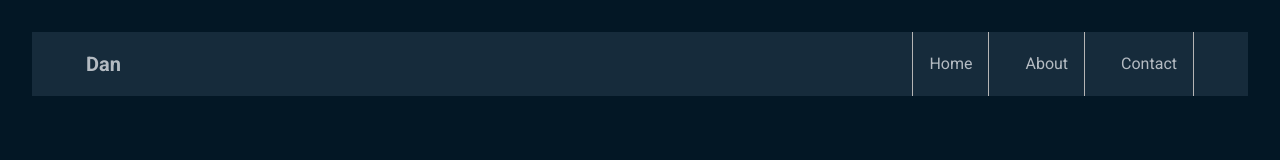
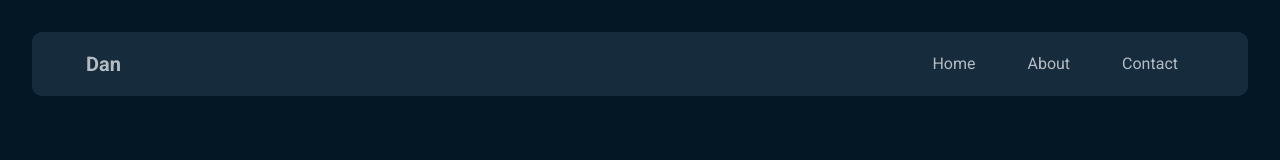
Before and after one commit to DanMyers300/danmyers.net, a React (Vite) app: page / in a window 1280 px wide. Shown: the top 160 px of the page. Built offline with nearby package versions, Linux system fonts and the light colour scheme.

Commit message:
updated header style

```diff
--- a/src/App.tsx
+++ b/src/App.tsx
@@ -4,10 +4,10 @@ import './App.css'
 
 function App() {
   return (
-    <>
-    <Header />
-    <Home />
-    </>
+    <body>
+      <Header />
+      <Home />
+    </body>
   )
 }
 
--- a/src/components/Header.tsx
+++ b/src/components/Header.tsx
@@ -9,23 +9,17 @@ const Header: React.FC = () => {
     const navToggle = navToggleRef.current;
     const navWrapper = navWrapperRef.current;
 
-    if (navToggle && navWrapper) {
-      const handleClick = () => {
-        if (navWrapper.classList.contains('active')) {
-          navToggle.setAttribute('aria-expanded', 'false');
-          navWrapper.classList.remove('active');
-        } else {
-          navWrapper.classList.add('active');
-          navToggle.setAttribute('aria-expanded', 'true');
-        }
-      };
+    const handleClick = () => {
+      const isActive = navWrapper?.classList.contains('active');
+      navToggle?.setAttribute('aria-expanded', String(!isActive));
+      navWrapper?.classList.toggle('active');
+    };
 
-      navToggle.addEventListener('click', handleClick);
+    navToggle?.addEventListener('click', handleClick);
 
-      return () => {
-        navToggle.removeEventListener('click', handleClick);
-      };
-    }
+    return () => {
+      navToggle?.removeEventListener('click', handleClick);
+    };
   }, []);
 
   return (
--- a/src/styles/Header.css
+++ b/src/styles/Header.css
@@ -1,48 +1,59 @@
+/* Global Reset */
 @import url("https://fonts.googleapis.com/css2?family=Roboto:wght@400;700&display=swap");
 
-html, body, div, span, applet, object, iframe, h1, h2, h3, h4, h5, h6, p, blockquote, pre, a, abbr, acronym, address, big, cite, code, del, dfn, em, img, ins, kbd, q, s, samp, small, strike, strong, sub, sup, tt, var, b, u, i, center, dl, dt, dd, ol, ul, li, fieldset, form, label, legend, table, caption, tbody, tfoot, thead, tr, th, td, article, aside, canvas, details, embed, figure, figcaption, footer, header, hgroup, menu, nav, output, ruby, section, summary, time, mark, audio, video {
+*,
+*::before,
+*::after {
   margin: 0;
   padding: 0;
   border: 0;
-  font-size: 100%;
+  box-sizing: border-box;
   font: inherit;
   vertical-align: baseline;
 }
-article, aside, details, figcaption, figure, footer, header, hgroup, menu, nav, section {
-  display: block;
+
+html {
+  -webkit-font-smoothing: antialiased;
+  -moz-osx-font-smoothing: grayscale;
+  font-size: 100%;
 }
+
 body {
+  font-family: "Roboto", sans-serif;
   line-height: 1;
 }
-ol, ul {
-  list-style: none;
-}
-blockquote, q {
-  quotes: none;
-}
-blockquote:before, blockquote:after, q:before, q:after {
-  content: '';
-  content: none;
-}
-table {
-  border-collapse: collapse;
-  border-spacing: 0;
+
+/* Utility Classes */
+.srOnly {
+  position: absolute;
+  clip: rect(1px, 1px, 1px, 1px);
+  padding: 0;
+  border: 0;
+  height: 1px;
+  width: 1px;
+  overflow: hidden;
 }
 
-.brand {
-  font-weight: bold;
-  font-size: 20px;
+.wrapper {
+  max-width: 1140px;
+  padding-left: 1rem;
+  padding-right: 1rem;
+  margin-left: auto;
+  margin-right: auto;
 }
 
+/* Header Styles */
 .siteHeader {
   position: relative;
   background-color: #162b3b;
+  border-radius: 10px;
 }
 
 .siteHeaderWrapper {
   padding-top: 1rem;
   padding-bottom: 1rem;
 }
+
 @media (min-width: 600px) {
   .siteHeaderWrapper {
     display: flex;
@@ -53,10 +64,18 @@ table {
   }
 }
 
-@media (min-width: 600px) {
-  .navWrapper {
-    display: flex;
-  }
+.brand {
+  font-weight: bold;
+  font-size: 20px;
+  color: #b4bbc2;
+  text-decoration: none;
+}
+
+/* Navigation Styles */
+.navWrapper {
+  display: flex;
+  gap: 20px;
+  list-style: none; /* Remove list markers (dots) */
 }
 
 @media (max-width: 599px) {
@@ -71,7 +90,9 @@ table {
     opacity: 0;
     transform: translateY(-20px);
     transition: opacity 0.3s ease-out, transform 0.3s ease-out, visibility 0.3s ease-out;
+    flex-direction: column;
   }
+
   .navWrapper.active {
     visibility: visible;
     opacity: 1;
@@ -79,76 +100,82 @@ table {
   }
 }
 
-@media (min-width: 600px) {
-  .navItem:first-child a {
-    border-left: 1px solid #b5b5b5;
-  }
-}
-
 .navItem a {
   display: block;
   padding: 1.5rem 1rem;
-}
-@media (min-width: 600px) {
-  .navItem a {
-    border-right: 1px solid #b5b5b5;
-  }
+  color: #b4bbc2;
+  text-decoration: none;
 }
 
+/* Remove borders between navigation items */
+.navItem a {
+  border: none !important; /* Remove all borders */
+}
+
+/* Hamburger Menu Styles */
 .navToggle {
   display: none;
+  background: none;
+  border: none;
+  cursor: pointer;
+  padding: 10px;
+  align-items: center;
+  justify-content: center;
 }
+
 @media (max-width: 599px) {
   .navToggle {
-    background-color: #162b3b;
-    color: #b4bbc2;
-    display: block;
+    display: flex;
     position: absolute;
     right: 1rem;
     top: 1rem;
   }
 }
 
-.wrapper {
-  max-width: 1140px;
-  padding-left: 1rem;
-  padding-right: 1rem;
-  margin-left: auto;
-  margin-right: auto;
+.hamburger {
+  width: 24px;
+  height: 2px;
+  background-color: #fff;
+  position: relative;
+  transition: background-color 0.3s ease;
 }
 
-*, *:before, *:after {
-  box-sizing: border-box;
+.hamburger::before,
+.hamburger::after {
+  content: '';
+  width: 24px;
+  height: 2px;
+  background-color: #fff;
+  position: absolute;
+  left: 0;
+  transition: transform 0.3s ease;
 }
 
-a {
-  text-decoration: none;
-  color: #b4bbc2;
+.hamburger::before {
+  top: -6px;
 }
 
-html {
-  -webkit-font-smoothing: antialiased;
-  -moz-osx-font-smoothing: grayscale;
+.hamburger::after {
+  top: 6px;
 }
 
-body {
-  font-family: "Roboto", sans-serif;
+.navToggle[aria-expanded="true"] .hamburger {
+  background-color: transparent;
 }
 
-.srOnly {
-  position: absolute;
-  clip: rect(1px, 1px, 1px, 1px);
-  padding: 0;
-  border: 0;
-  height: 1px;
-  width: 1px;
-  overflow: hidden;
+.navToggle[aria-expanded="true"] .hamburger::before {
+  transform: translateY(6px) rotate(45deg);
 }
 
+.navToggle[aria-expanded="true"] .hamburger::after {
+  transform: translateY(-6px) rotate(-45deg);
+}
+
+/* Button Styles */
 .button {
   -webkit-appearance: none;
-     -moz-appearance: none;
-          appearance: none;
+  -moz-appearance: none;
+  appearance: none;
   color: #fff;
   background-color: #2fa0f6;
   min-width: 120px;
@@ -168,98 +195,14 @@ body {
 .button span {
   display: none;
 }
+
 @media (min-width: 600px) {
   .button span {
     display: initial;
   }
 }
 
-buttonIcon {
+.buttonIcon {
   min-width: initial;
   padding: 0.5rem;
 }
-
-/* Hamburger Menu Icon */
-.navToggle {
-  background: none;
-  border: none;
-  cursor: pointer;
-  padding: 10px;
-  display: none; /* Hide by default */
-  align-items: center;
-  justify-content: center;
-}
-
-.hamburger {
-  width: 24px;
-  height: 2px;
-  background-color: #fff; /* White color */
-  position: relative;
-  transition: background-color 0.3s ease;
-}
-
-.hamburger::before,
-.hamburger::after {
-  content: '';
-  width: 24px;
-  height: 2px;
-  background-color: #fff; /* White color */
-  position: absolute;
-  left: 0;
-  transition: transform 0.3s ease;
-}
-
-.hamburger::before {
-  top: -6px;
-}
-
-.hamburger::after {
-  top: 6px;
-}
-
-/* Active state for the hamburger menu */
-.navToggle[aria-expanded="true"] .hamburger {
-  background-color: transparent;
-}
-
-.navToggle[aria-expanded="true"] .hamburger::before {
-  transform: translateY(6px) rotate(45deg);
-}
-
-.navToggle[aria-expanded="true"] .hamburger::after {
-  transform: translateY(-6px) rotate(-45deg);
-}
-
-/* Show the hamburger menu only on smaller screens */
-@media (max-width: 768px) {
-  .navToggle {
-    display: flex; /* Show the hamburger menu */
-  }
-
-  .navWrapper {
-    display: none; /* Hide the nav links by default on mobile */
-  }
-
-  .navWrapper.active {
-    display: flex; /* Show the nav links when the menu is active */
-    flex-direction: column;
-    position: absolute;
-    top: 100%; /* Position below the header */
-    left: 0;
-    width: 100%;
-    background-color: #333; /* Background color for the dropdown */
-    padding: 10px 0;
-  }
-
-  .navItem {
-    margin: 10px 0;
-  }
-}
-
-/* Desktop styles */
-@media (min-width: 769px) {
-  .navWrapper {
-    display: flex; /* Show the nav links on desktop */
-    gap: 20px; /* Adjust spacing between nav items */
-  }
-}
```
